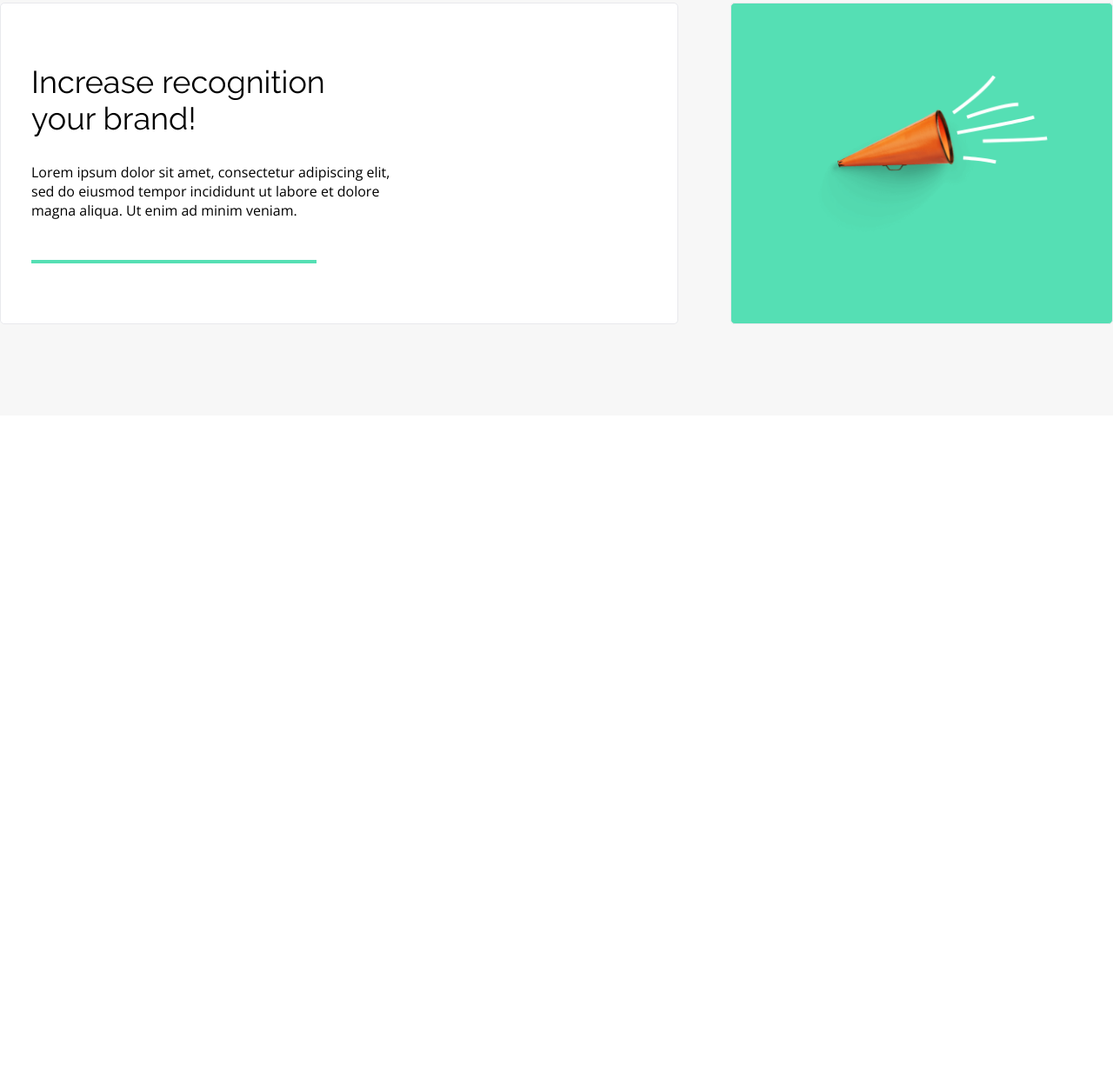
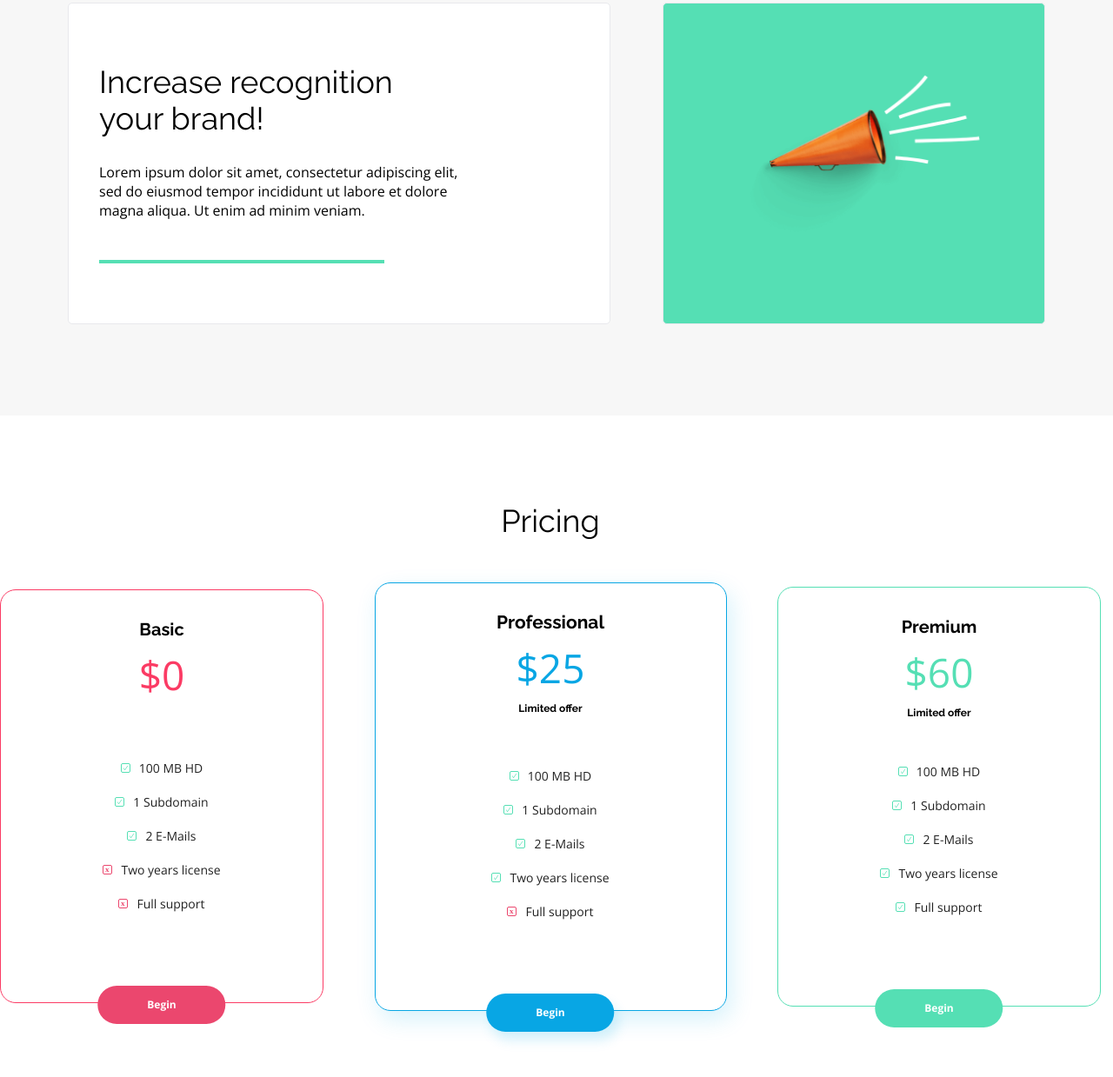
Before and after one commit to gosiapulawska/BestShop, a plain HTML site: page index.html in a window 1280 px wide. Shown: the part 2172-3411 px from the top of the page at 87% size. Before the commit the page ends 2650 px from the top, so only its background shows below. Drawn offline with nearby package versions, Linux system fonts and the light colour scheme.

Commit message:
Adding pricing section

```diff
--- a/css/style.css
+++ b/css/style.css
@@ -199,8 +199,12 @@ p {
 
 /*Benefits*/
 .benefits {
-   background-color: var(--color-light-grey);
+    background-color: var(--color-light-grey);
     padding: 105px 0;
+}
+
+.benefits__container {
+    max-width: 1124px;
 }
 
 .benefits__item {
@@ -330,3 +334,125 @@ p {
 .benefits__item--double .benefits__title {
     max-width: 400px;
 }
+
+
+/*Pricing*/
+.pricing {
+    text-align: center;
+    padding-top: 100px;
+    margin-bottom: 150px;
+}
+
+.pricing__content {
+    max-width: 1266px;
+}
+
+.pricing__title {
+    margin-bottom: 50px;
+}
+
+.pricing__columns {
+    display: flex;
+    align-items: center;
+    justify-content: space-between;
+}
+
+.pricing__column {
+    display: flex;
+    flex-direction: column;
+    justify-content: center;
+    width: 372px;
+    padding: 34px 34px 81px 34px;
+    border-radius: 18px;
+    position: relative;
+}
+
+.pricing__column--basic {
+    border: 1px solid var(--color-redish);
+}
+
+.pricing__column--professional {
+    width: 405px;
+    border: 1px solid var(--color-primary);
+    box-shadow: 5px 10px 27px #07ACE629;
+}
+
+.pricing__column--premium {
+    border: 1px solid var(--color-green);
+}
+
+.pricing__name {
+    margin-bottom: 30px;
+    font-family: var(--font-secondary);
+    font-size: 20px;
+    font-weight: 700;
+}
+
+.pricing__column--professional .pricing__name {
+    font-size: 21px;
+}
+
+.pricing__value {
+    font-size: 46px;
+    font-weight: 300;
+}
+
+.pricing__column--basic .pricing__value {
+    margin-bottom: 90px;
+    color: var(--color-redish);
+}
+
+.pricing__column--professional .pricing__value {
+    color: var(--color-primary);
+    margin-bottom: 25px;
+}
+
+.pricing__column--premium .pricing__value {
+    color: var(--color-green);
+    margin-bottom: 25px;
+}
+
+.pricing__offer {
+    font-family: var(--font-secondary);
+    font-size: 12px;
+    font-weight: 700;
+    margin-bottom: 50px;
+}
+
+.pricing__column--professional .pricing__offer {
+    margin-bottom: 60px;
+}
+
+.pricing__item {
+    font-size: 14px;
+    margin-bottom: 25px;
+}
+
+.pricing__item::before {
+    content: '';
+    width: 11px;
+    height: 11px;
+    display: inline-block;
+    margin-right: 10px;
+    background-image: url("../assets/Ckechmark-1.svg");
+}
+
+.pricing__item--none::before {
+    background-image: url("../assets/Close.svg");
+}
+
+.pricing__button {
+    padding: 16px 57px;
+    display: block;
+    border-radius: 23px;
+    position: absolute;
+    bottom: -25px;
+    left: 50%;
+    transform: translateX(-50%);
+    font-size: 12px;
+    font-weight: 700;
+}
+
+.pricing__button.button--pink, .pricing__button.button--green{
+    color: var(--color-white);
+}
--- a/index.html
+++ b/index.html
@@ -23,7 +23,7 @@
                 <div class="nav__list">
                     <a href="#why-us" class="nav__link">Why us</a>
                     <a href="#benefits" class="nav__link">Benefits</a>
-                    <a href="#prices" class="nav__link">Prices</a>
+                    <a href="#pricing" class="nav__link">Prices</a>
                     <a href="#contact" class="nav__link">Contact</a>
                 </div>
             </div>
@@ -63,8 +63,8 @@
             </div>
         </div>
     </section>
-    <section class="benefits">
-        <div class="container">
+    <section class="benefits" id="benefits">
+        <div class="benefits__container container" id="pricing">
             <div class="benefits__item">
                 <div class="benefits__content">
                     <h2 class="benefits__title">Be always first</h2>
@@ -96,5 +96,52 @@
             </div>
         </div>
     </section>
+    <section class="pricing" id="pricing">
+        <div class="container">
+            <div class="pricing__content">
+                <h2 class="pricing__title">Pricing</h2>
+                <div class="pricing__columns">
+                    <div class="pricing__column pricing__column--basic">
+                        <p class="pricing__name">Basic</p>
+                        <p class="pricing__value">$0</p>
+                        <ul class="pricing__list">
+                            <li class="pricing__item">100 MB HD</li>
+                            <li class="pricing__item">1 Subdomain</li>
+                            <li class="pricing__item">2 E-Mails</li>
+                            <li class="pricing__item pricing__item--none">Two years license</li>
+                            <li class="pricing__item pricing__item--none">Full support</li>
+                        </ul>
+                        <a href="#" class="pricing__button button--pink">Begin</a>
+                    </div>
+                    <div class="pricing__column pricing__column--professional">
+                        <p class="pricing__name">Professional</p>
+                        <p class="pricing__value">$25</p>
+                        <p class="pricing__offer">Limited offer</p>
+                        <ul class="pricing__list">
+                            <li class="pricing__item">100 MB HD</li>
+                            <li class="pricing__item">1 Subdomain</li>
+                            <li class="pricing__item">2 E-Mails</li>
+                            <li class="pricing__item">Two years license</li>
+                            <li class="pricing__item pricing__item--none">Full support</li>
+                        </ul>
+                        <a href="#" class="pricing__button button">Begin</a>
+                    </div>
+                    <div class="pricing__column pricing__column--premium">
+                        <p class="pricing__name">Premium</p>
+                        <p class="pricing__value">$60</p>
+                        <p class="pricing__offer">Limited offer</p>
+                        <ul class="pricing__list">
+                            <li class="pricing__item">100 MB HD</li>
+                            <li class="pricing__item">1 Subdomain</li>
+                            <li class="pricing__item">2 E-Mails</li>
+                            <li class="pricing__item">Two years license</li>
+                            <li class="pricing__item">Full support</li>
+                        </ul>
+                        <a href="#" class="pricing__button button--green">Begin</a>
+                    </div>
+                </div>
+            </div>
+        </div>
+    </section>
 </body>
 </html>
```
